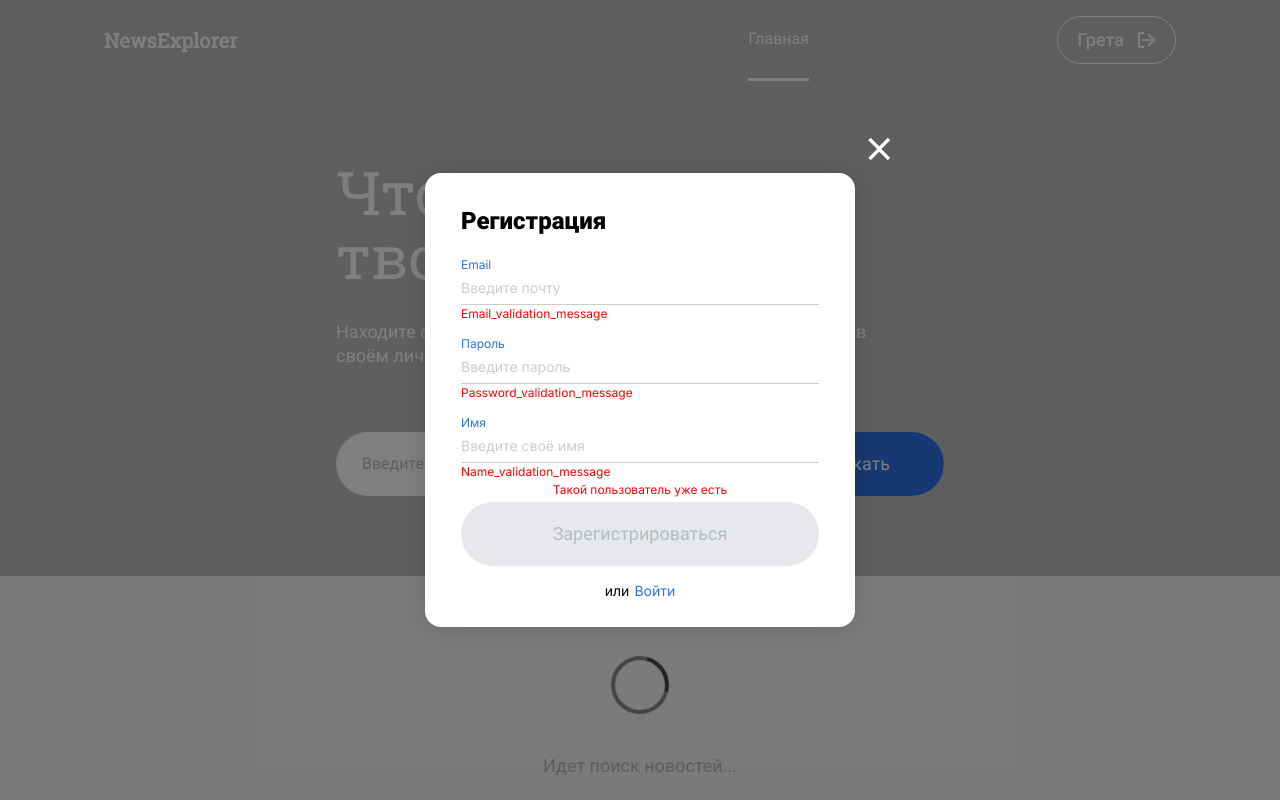
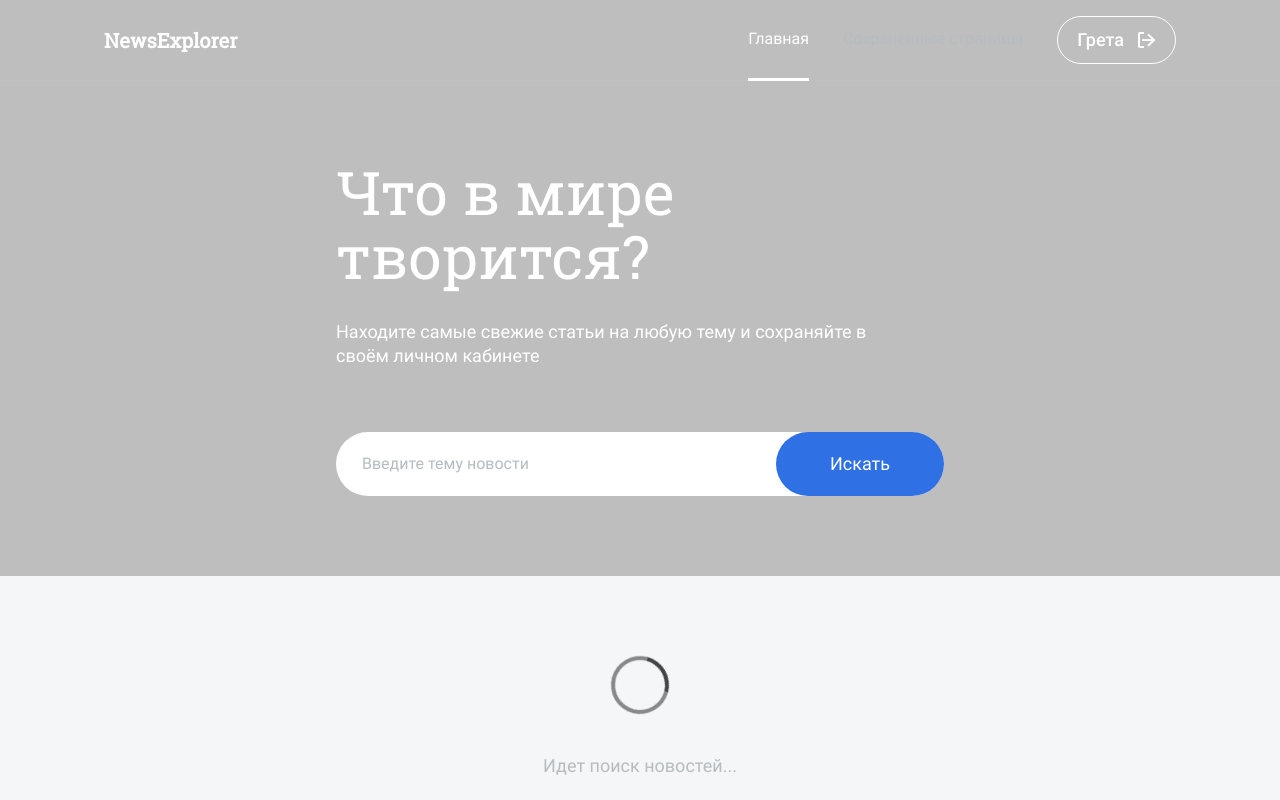
Before and after one commit to snowsergo/news-frontend, a website built with webpack: page src/main/index.html in a window 1280 px wide. Shown: the top 800 px of the page. Built offline with nearby package versions, Linux system fonts and the light colour scheme.

Commit message:
закрыл попап)))

```diff
--- a/src/main/index.html
+++ b/src/main/index.html
@@ -337,7 +337,7 @@
       </div>
 
       <!--ПОПАП регистрация popup_is-opened чтобы открыть-->
-      <div class="popup popup-registration popup_is-opened">
+      <div class="popup popup-registration">
         <div class="popup__content">
           <button type="button" id="registration-close" class="popup__close"></button>
           <h3 class="popup__title">Регистрация</h3>
```
